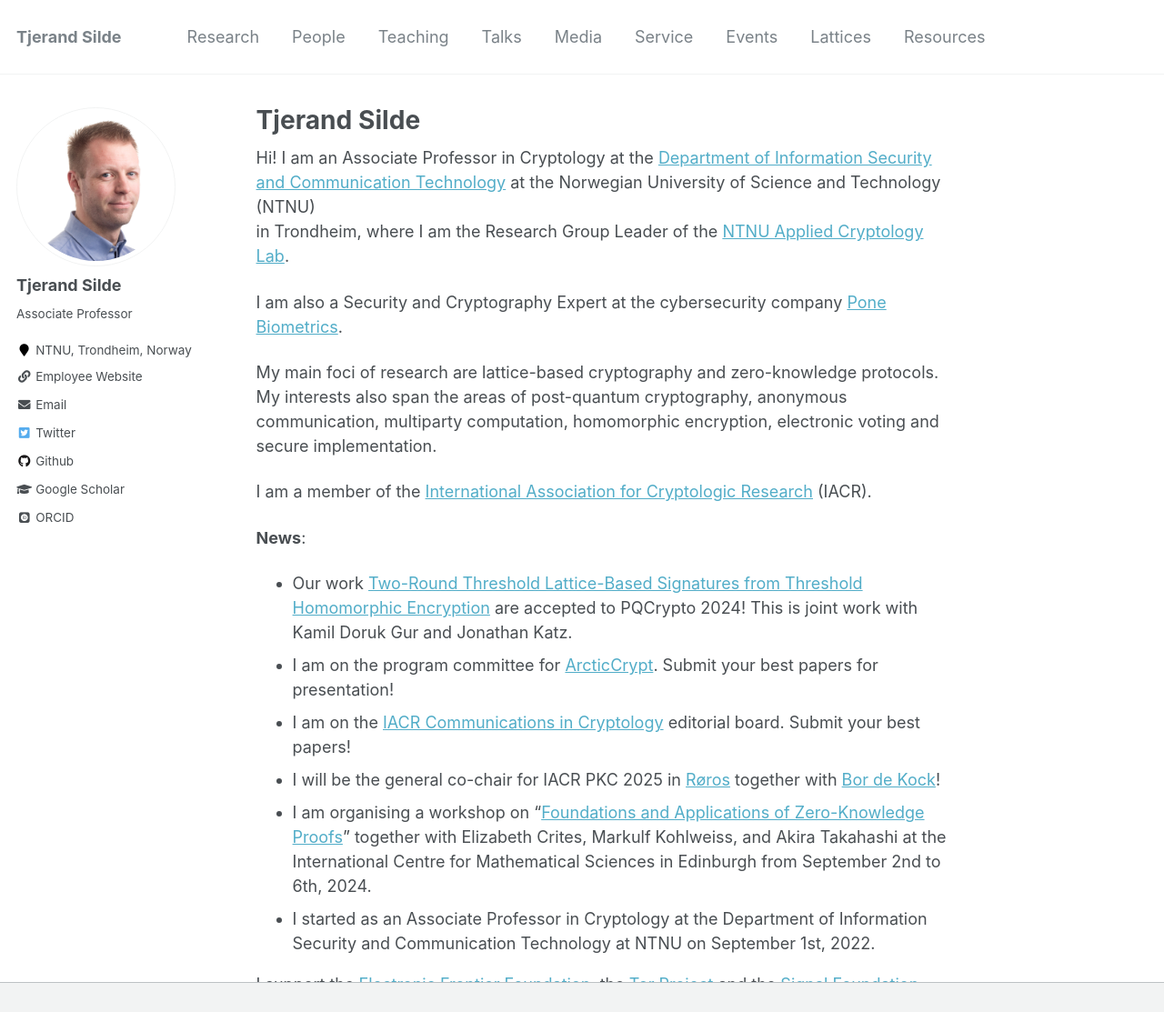
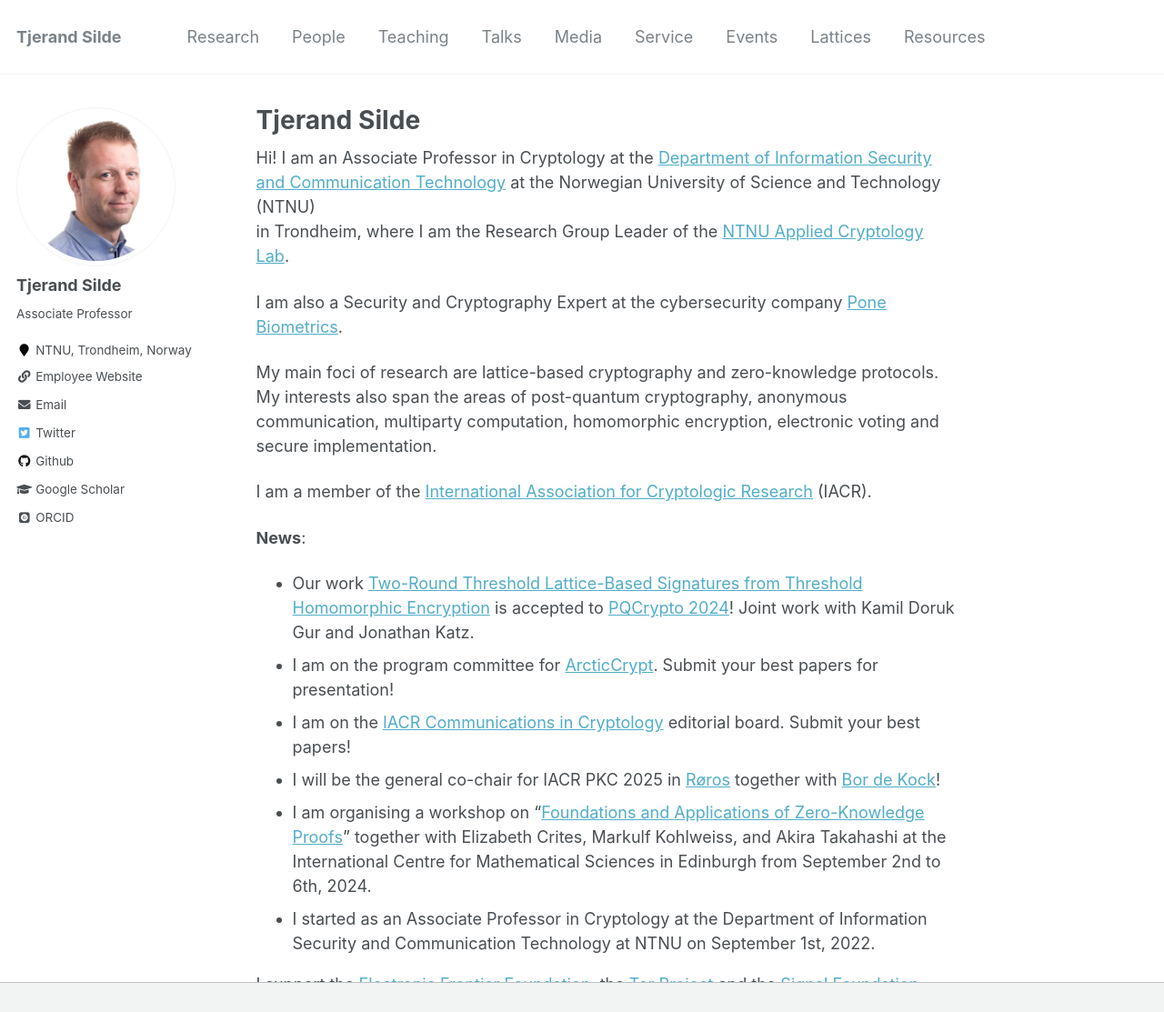
Before and after one commit to tjesi/tjesi.github.io, a Jekyll site: the page built from _pages/about.md, in a window 1280 px wide and 1309 px high, cut to the strip 0-1113 px from the top of the window. Shown: the whole strip at 91% size. Built offline with Jekyll 4.4.1, drawn with Linux system fonts in a browser that asks for light colours; some web fonts are replaced.

Commit message:
Update about.md

```diff
--- a/_pages/about.md
+++ b/_pages/about.md
@@ -18,7 +18,7 @@
 
 **News**:
 
-- Our work [Two-Round Threshold Lattice-Based Signatures from Threshold Homomorphic Encryption](https://eprint.iacr.org/2023/1318) are accepted to PQCrypto 2024! This is joint work with Kamil Doruk Gur and Jonathan Katz.
+- Our work [Two-Round Threshold Lattice-Based Signatures from Threshold Homomorphic Encryption](https://eprint.iacr.org/2023/1318) is accepted to [PQCrypto 2024](https://www.maths.ox.ac.uk/events/conferences/pqcrypto-2024)! Joint work with Kamil Doruk Gur and Jonathan Katz.
 - I am on the program committee for [ArcticCrypt](https://simula-uib.com/arcticcrypt2025). Submit your best papers for presentation!
 - I am on the [IACR Communications in Cryptology](https://cic.iacr.org) editorial board. Submit your best papers!
 - I will be the general co-chair for IACR PKC 2025 in [Røros](https://www.visitnorway.com/places-to-go/trondelag/roros) together with [Bor de Kock](https://bordekock.nl)!
```
